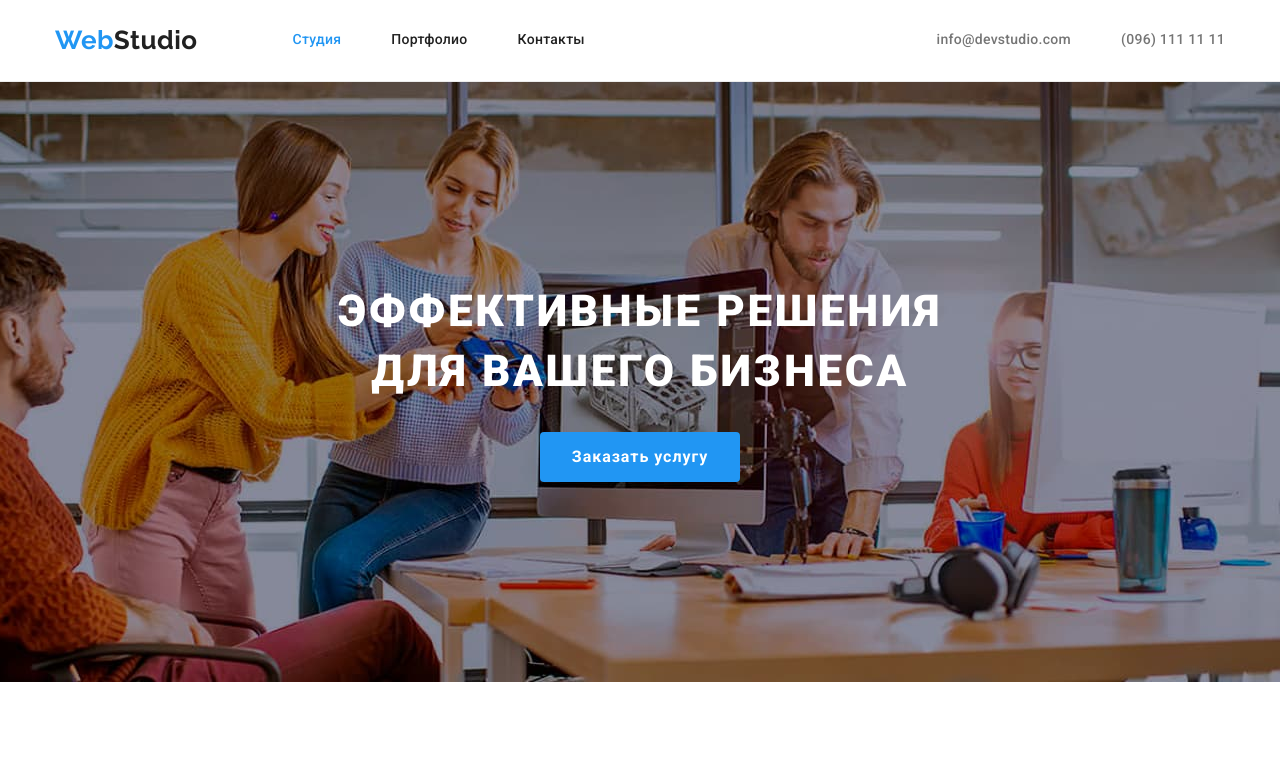
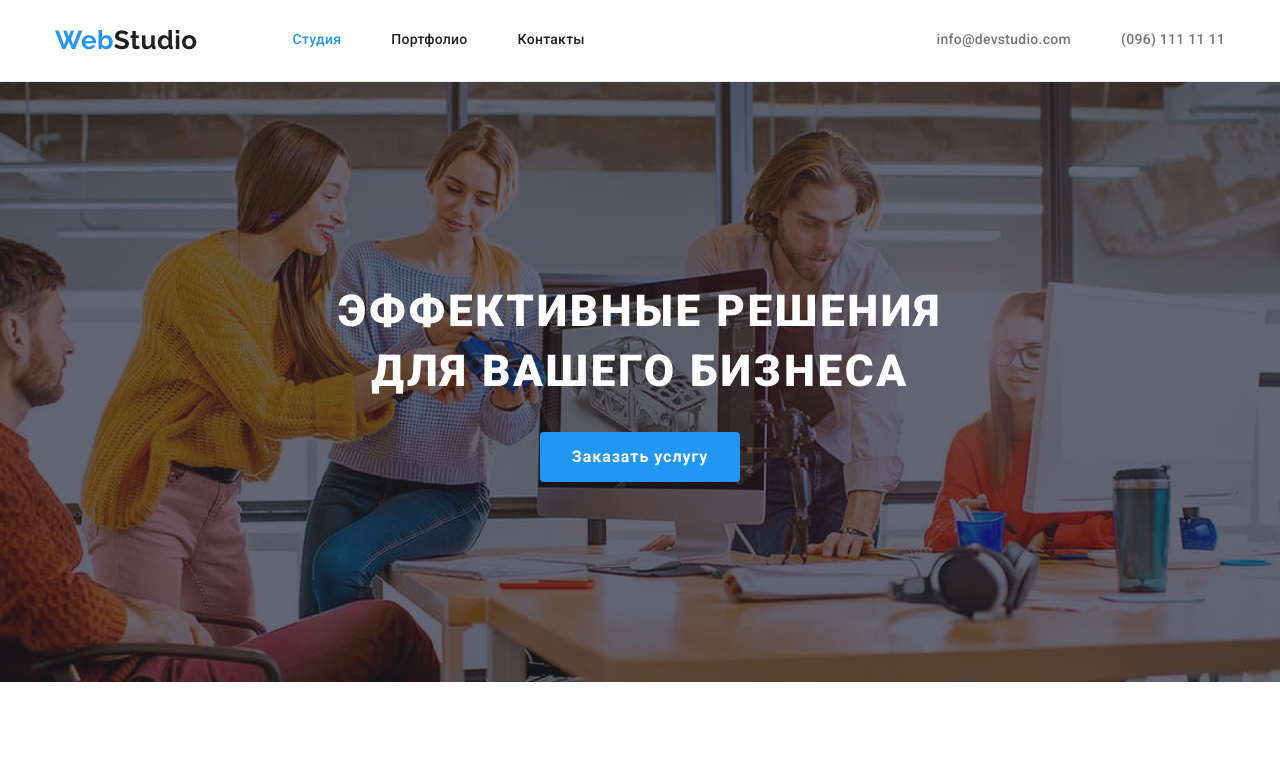
Before and after one commit to ViktorSkrypai/goit-markup-hw-04, a plain HTML site: page index.html in a window 1280 px wide. Shown: the top 774 px of the page. Drawn offline with nearby package versions, Linux system fonts and the light colour scheme.

Commit message:
gradient

```diff
--- a/css/styles.css
+++ b/css/styles.css
@@ -164,15 +164,21 @@ img {
 .hero-section {
   padding-top: 200px;
   padding-bottom: 200px;
+  height: 600px;
   max-width: 1600px;
-  height: 600px;
   margin-left: auto;
   margin-right: auto;
-  background-image: url(../images/heroback.jpg);
+
+  background-image: linear-gradient(
+      to right,
+      rgba(47, 48, 58, 0.4),
+      rgba(47, 48, 58, 0.4)
+    ),
+    url("../images/heroback.jpg");
+
   background-repeat: no-repeat;
   background-position: center;
   background-size: cover;
-  background-color: var(--secondary-bg-color);
   text-align: center;
 }
 
```
